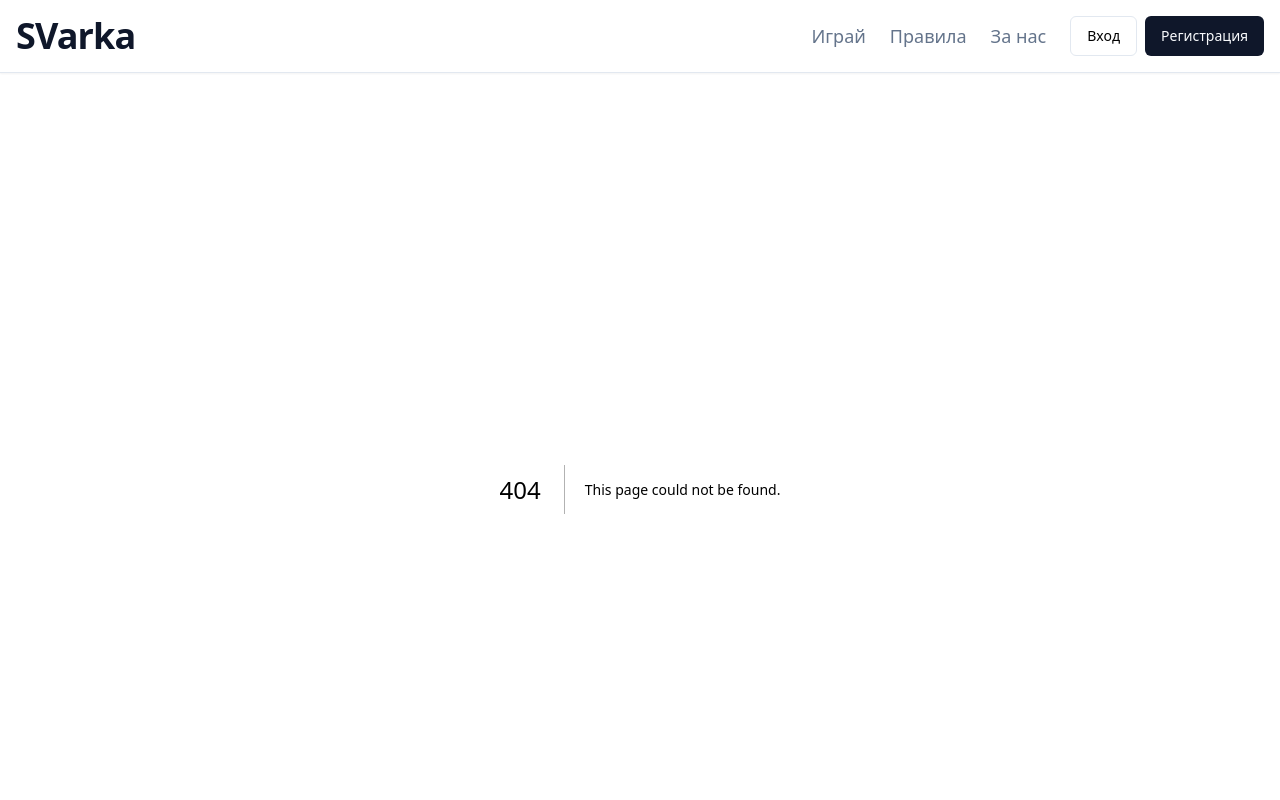
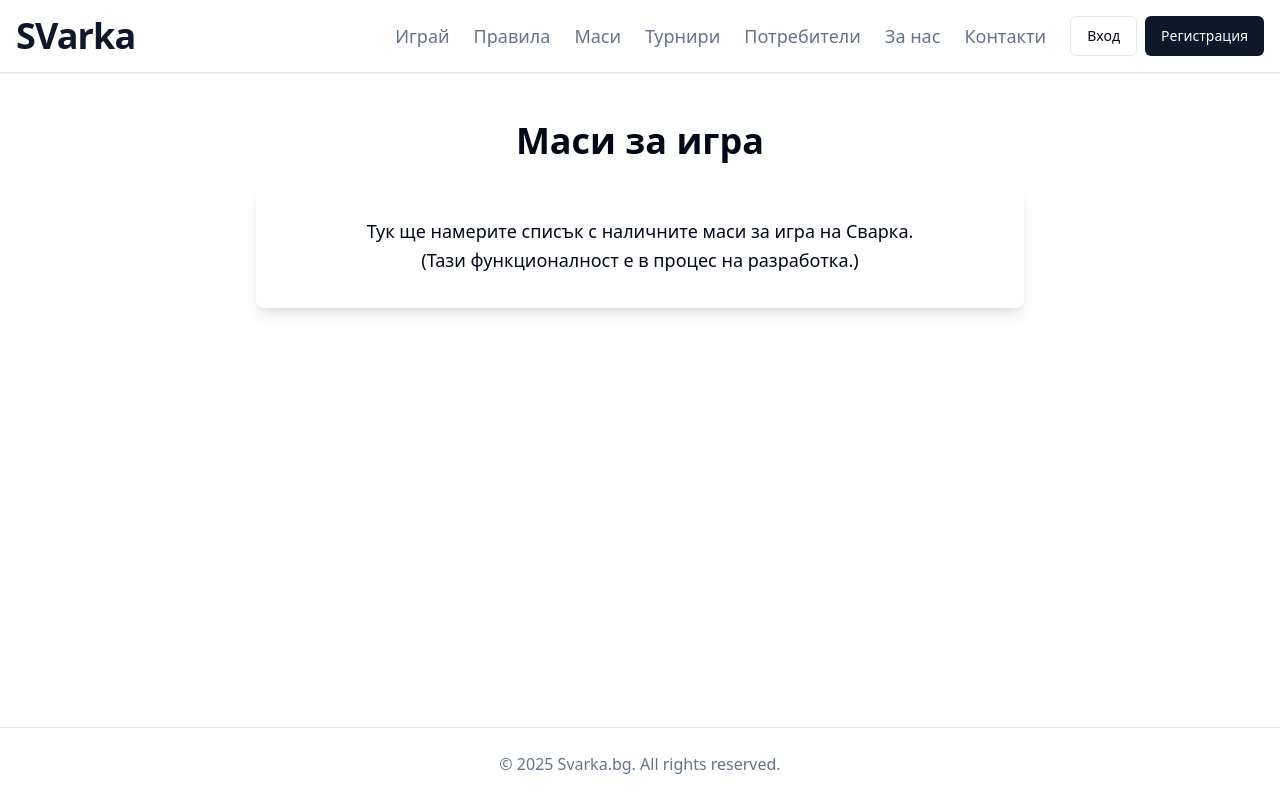
Before and after one commit to bojodanchev/svarka-modern, a Next.js app: page /tables in a window 1280 px wide. Before the commit this address had no page. Shown: the top 800 px of the page. Built offline with nearby package versions, Linux system fonts and the light colour scheme.

Commit message:
feat: add all pages from original site

```diff
--- /dev/null
+++ b/src/app/contacts/page.tsx
@@ -0,0 +1,17 @@
+const ContactsPage = () => {
+  return (
+    <div className="container mx-auto p-4 py-8">
+      <h1 className="text-4xl font-extrabold text-center mb-6">Контакти</h1>
+      <div className="max-w-3xl mx-auto bg-card text-card-foreground p-8 rounded-lg shadow-lg">
+        <p className="text-lg leading-relaxed text-center">
+          За връзка с нас, моля, изпратете имейл на:
+          <a href="mailto:support@svarka.bg" className="text-primary hover:underline">
+            support@svarka.bg
+          </a>
+        </p>
+      </div>
+    </div>
+  );
+};
+
+export default ContactsPage;
--- /dev/null
+++ b/src/app/tables/page.tsx
@@ -0,0 +1,16 @@
+const TablesPage = () => {
+  return (
+    <div className="container mx-auto p-4 py-8">
+      <h1 className="text-4xl font-extrabold text-center mb-6">Маси за игра</h1>
+      <div className="max-w-3xl mx-auto bg-card text-card-foreground p-8 rounded-lg shadow-lg">
+        <p className="text-lg leading-relaxed text-center">
+          Тук ще намерите списък с наличните маси за игра на Сварка.
+          <br />
+          (Тази функционалност е в процес на разработка.)
+        </p>
+      </div>
+    </div>
+  );
+};
+
+export default TablesPage;
--- /dev/null
+++ b/src/app/tournaments/page.tsx
@@ -0,0 +1,16 @@
+const TournamentsPage = () => {
+  return (
+    <div className="container mx-auto p-4 py-8">
+      <h1 className="text-4xl font-extrabold text-center mb-6">Турнири</h1>
+      <div className="max-w-3xl mx-auto bg-card text-card-foreground p-8 rounded-lg shadow-lg">
+        <p className="text-lg leading-relaxed text-center">
+          Информация за предстоящи и минали турнири по Сварка.
+          <br />
+          (Тази функционалност е в процес на разработка.)
+        </p>
+      </div>
+    </div>
+  );
+};
+
+export default TournamentsPage;
--- /dev/null
+++ b/src/app/users/page.tsx
@@ -0,0 +1,16 @@
+const UsersPage = () => {
+  return (
+    <div className="container mx-auto p-4 py-8">
+      <h1 className="text-4xl font-extrabold text-center mb-6">Потребители</h1>
+      <div className="max-w-3xl mx-auto bg-card text-card-foreground p-8 rounded-lg shadow-lg">
+        <p className="text-lg leading-relaxed text-center">
+          Списък с регистрирани потребители и класация.
+          <br />
+          (Тази функционалност е в процес на разработка.)
+        </p>
+      </div>
+    </div>
+  );
+};
+
+export default UsersPage;
--- a/src/components/Header.tsx
+++ b/src/components/Header.tsx
@@ -25,10 +25,34 @@ const Header = () => {
             Правила
           </Link>
           <Link
+            href="/tables"
+            className="text-lg font-medium text-muted-foreground hover:text-primary transition-colors"
+          >
+            Маси
+          </Link>
+          <Link
+            href="/tournaments"
+            className="text-lg font-medium text-muted-foreground hover:text-primary transition-colors"
+          >
+            Турнири
+          </Link>
+          <Link
+            href="/users"
+            className="text-lg font-medium text-muted-foreground hover:text-primary transition-colors"
+          >
+            Потребители
+          </Link>
+          <Link
             href="/about"
             className="text-lg font-medium text-muted-foreground hover:text-primary transition-colors"
           >
             За нас
+          </Link>
+          <Link
+            href="/contacts"
+            className="text-lg font-medium text-muted-foreground hover:text-primary transition-colors"
+          >
+            Контакти
           </Link>
           <div className="flex items-center space-x-2">
             <Button variant="outline">Вход</Button>
```
